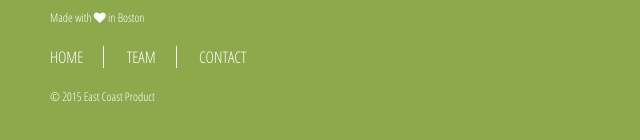
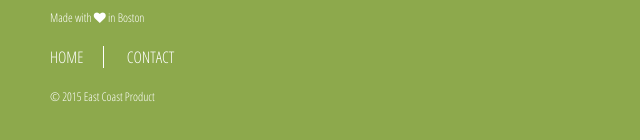
Before and after one commit to EastCoastProduct/marketing-site, a website: page src/index.html in a window 1280 px wide. Shown: the part 1736-1876 px from the top of the page, 0-640 px from the left. Drawn offline with nearby package versions, Linux system fonts and the light colour scheme; files that its build step writes are made by us from their sources.

Commit message:
Removed the team link in the footer.

```diff
--- a/src/index.html
+++ b/src/index.html
@@ -82,7 +82,6 @@
     <p>Made with <i class="fa fa-heart"></i> in Boston</p>
     <ul>
       <li><a href="#home">home</a></li>
-      <li><a href="#team">team</a></li>
       <li><a href="#contact">contact</a></li>
     </ul>
     <p>&copy; 2015 East Coast Product</p>
```
